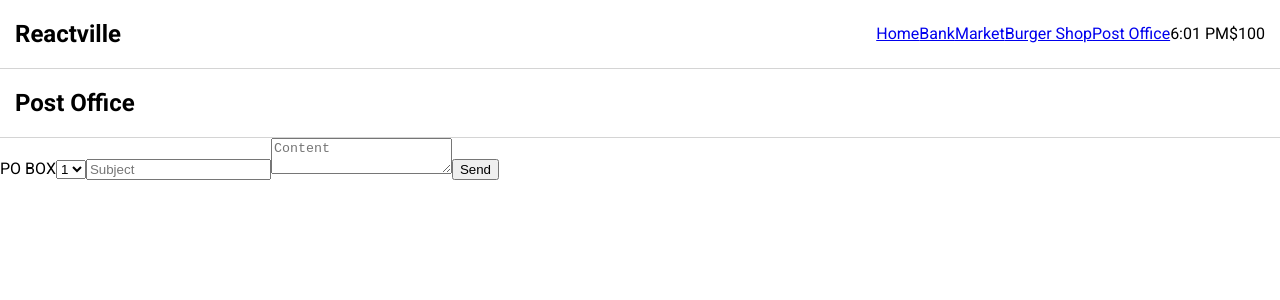
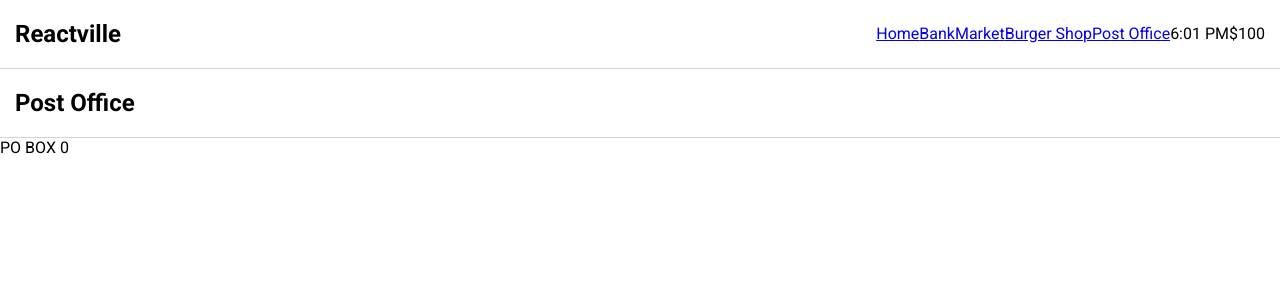
Before and after one commit to whlong1/reactville, a React (Create React App) app: page /postoffice in a window 1280 px wide. Shown: the top 300 px of the page. Built offline with nearby package versions, Linux system fonts and the light colour scheme.

Commit message:
build functionality to display boxes/box numbers

```diff
--- a/src/App.jsx
+++ b/src/App.jsx
@@ -11,7 +11,6 @@ import Bank from './Bank/Bank'
 import BurgerShop from './BurgerShop/BurgerShop'
 import SuperMarket from './SuperMarket/SuperMarket'
 import PostOffice from './PostOffice/PostOffice'
-import TravelPlan from './test/TravelPlan'
 
 const App = () => {
   const [cash, setCash] = useState(100)
@@ -44,11 +43,6 @@ const App = () => {
         <Route path="/postoffice"
           element={<PostOffice handleExchange={handleExchange} />}
         />
-
-        <Route path="/travel"
-          element={<TravelPlan/>}
-        />
-
       </Routes>
 
     </main>
--- a/src/PostOffice/Boxes.jsx
+++ b/src/PostOffice/Boxes.jsx
@@ -1,9 +1,13 @@
 import React from "react"
 
 const Boxes = (props) => {
+  const boxList = Object.keys(props.boxes)
+
   return (
-    <div>
-
+    <div className="boxes">
+      {boxList.map((boxNo)=>(
+        <div key={boxNo}>PO BOX {boxNo}</div>
+      ))}
     </div>
   )
 }
--- a/src/PostOffice/NewBox.jsx
+++ b/src/PostOffice/NewBox.jsx
@@ -6,6 +6,7 @@ const NewBox = (props) => {
     boxNo: boxNumber,
     owner: '',
   })
+  console.log(box, setBox)
 
   return (
     <form>
--- a/src/PostOffice/NewLetter.jsx
+++ b/src/PostOffice/NewLetter.jsx
@@ -34,8 +34,6 @@ const NewLetter= (props) => {
     return <h1>Your letter has been sent!</h1>
   }
 
-  console.log(letter)
-
   return (
     <form onSubmit={handleSubmit}>
       {isSending && <p>Sending...</p>}
--- a/src/PostOffice/PostOffice.jsx
+++ b/src/PostOffice/PostOffice.jsx
@@ -1,27 +1,29 @@
 import React, { useState } from "react"
 import './mail.css'
 
+//Components
 import Boxes from "./Boxes"
-import Letters from "./Letters"
-import NewBox from "./NewBox"
+// import NewBox from "./NewBox"
 import NewLetter from "./NewLetter"
 
+//Data
 import { initialPOBoxes } from "./modules/data"
 
 const PostOffice = (props) => {
 	const [boxes, setBoxes] = useState(initialPOBoxes)
 	const [letters, setLetters] = useState({})
 
+	console.log(boxes, typeof setBoxes)
+	console.log(typeof letters, typeof setLetters)
 
-
+	console.log('Current PO Box Number:', Object.keys(boxes).length)
 
 	return (
 		<div className="post-office">
 			<nav>
 				<h1>Post Office</h1>
 			</nav>
-			<NewLetter />
-			<Boxes />
+			<Boxes boxes={boxes} />
 		</div>
 	)
 }
--- a/src/PostOffice/modules/data.js
+++ b/src/PostOffice/modules/data.js
@@ -3,5 +3,4 @@ export const initialPOBoxes = {
     boxHolders: ['Jordan Walke', 'Dan Abramov', 'Rachel Nabors', 'Brian Vaughn'],
     letters: []
   },
-
 }
```
Also changed, not shown: src/PostOffice/Box.jsx (added, +12 -0 lines), src/test/modules/data.js (+1 -1 lines).
